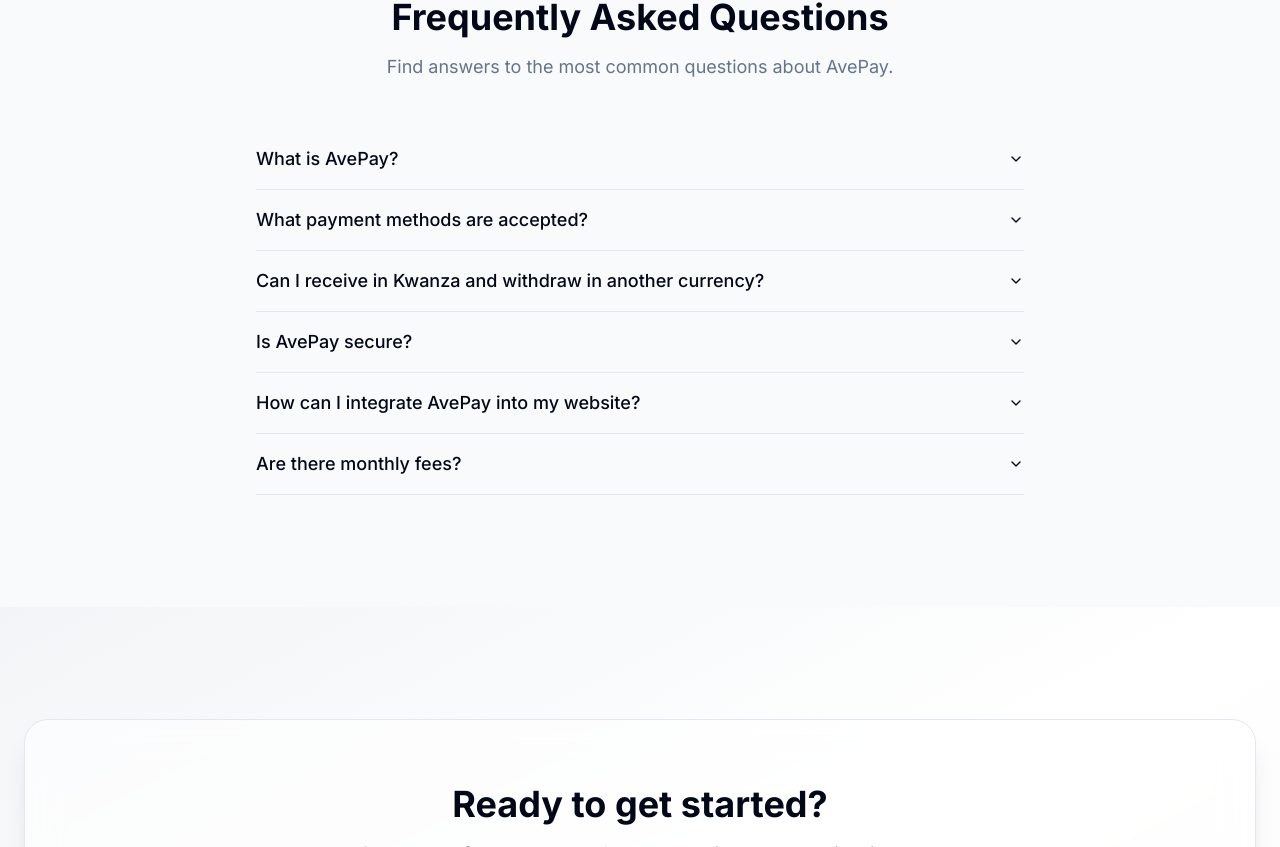
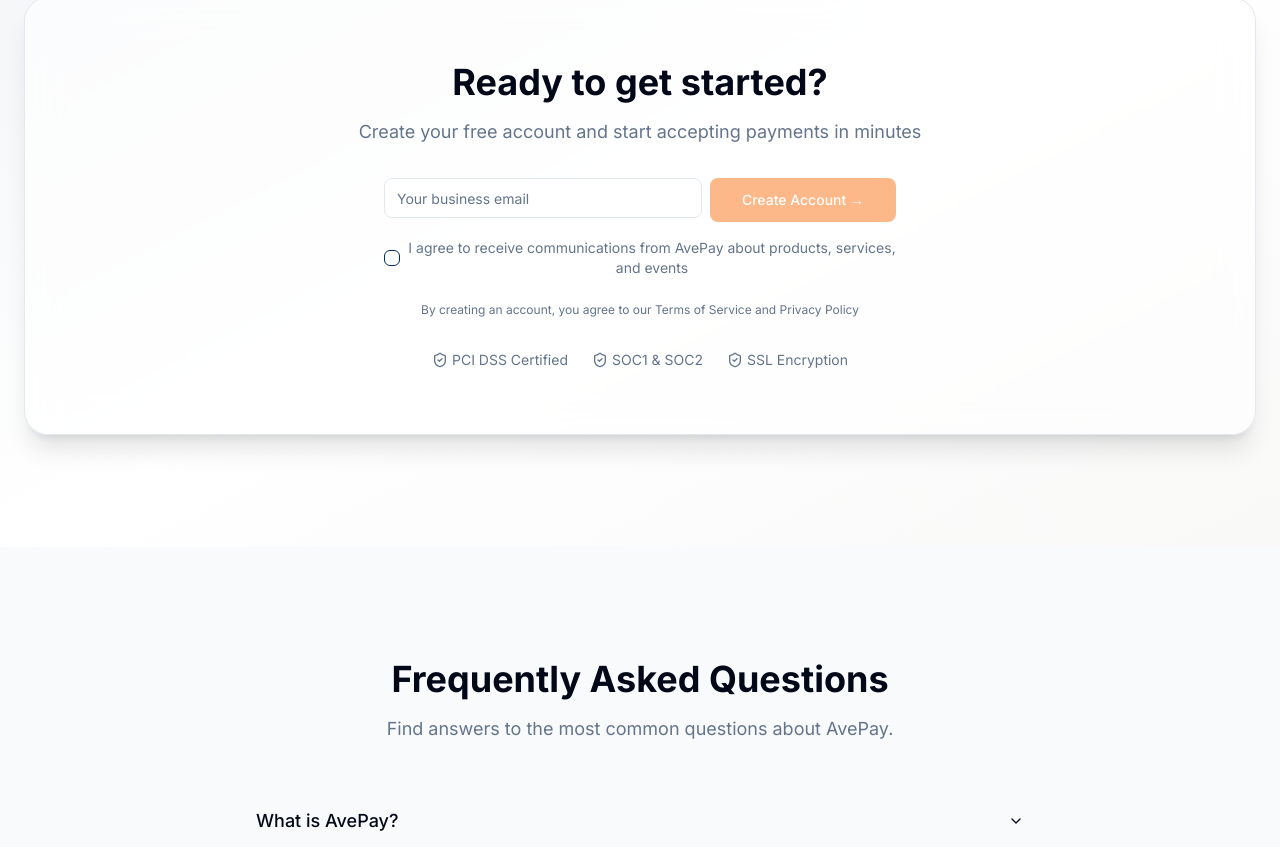
Before and after one commit to auxilio97/site-avepay-institucional1, a React (Vite) app: page / in a window 1280 px wide. Shown: the part 5213-6060 px from the top of the page. Built offline with nearby package versions, Linux system fonts and the light colour scheme.

Commit message:
[dyad] Reordenando as secções da página inicial - wrote 1 file(s)

```diff
--- a/src/pages/Index.tsx
+++ b/src/pages/Index.tsx
@@ -37,10 +37,10 @@ const Index = () => {
           <Integration />
         </AnimatedSection>
         <AnimatedSection animation="fade-in-up">
-          <FAQ />
+          <CTA />
         </AnimatedSection>
         <AnimatedSection animation="fade-in-up">
-          <CTA />
+          <FAQ />
         </AnimatedSection>
       </main>
       <Footer />
```
